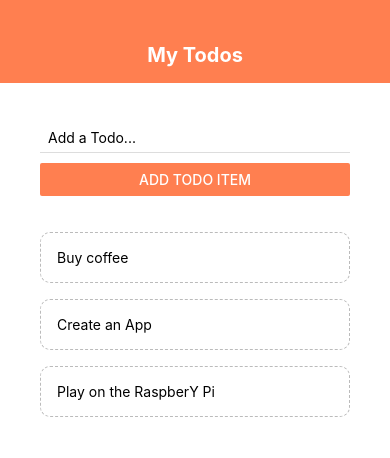
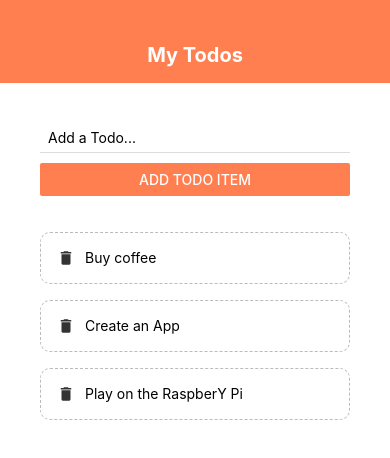
Before and after one commit to WebDevGuy2143/ReactNativeToDoApp, a React Native app: screen / in a window 390 px wide. Shown: the top 458 px of the page. Built offline with nearby package versions, Linux system fonts and the light colour scheme.

Commit message:
incorperated flexbox and imported icons (trash/delete icon) for app

```diff
--- a/App.js
+++ b/App.js
@@ -3,6 +3,7 @@
 import Header from './components/header';
 import TodoItem from './components/todoItem';
 import AddTodo from './components/addTodo';
+import Sandbox from './components/sandbox';
 
 export default function App() {
 
@@ -34,6 +35,7 @@
   }
 
   return (
+    // <Sandbox />
     <TouchableWithoutFeedback onPress={() =>{
       Keyboard.dismiss();
       console.log('dismissed keyboard')
@@ -63,8 +65,10 @@
   },
   content:{
     padding: 40,
+    flex: 1,
   },
   list:{
+    flex: 1,
     marginTop: 20,
   }
 
--- /dev/null
+++ b/components/sandbox.js
@@ -0,0 +1,39 @@
+import React from 'react';
+import { StyleSheet, View, Text } from 'react-native';
+
+export default function Sandbox() {
+  return (
+    <View style={styles.container}>
+        <Text style={styles.boxOne}>One</Text>
+        <Text style={styles.boxTwo}>Two</Text>
+        <Text style={styles.boxThree}>Three</Text>
+        <Text style={styles.boxFour}>Four</Text>
+    </View>
+  );
+}
+
+const styles = StyleSheet.create({
+    container: {
+        //flex: 1,
+        flexDirection: 'row',
+        justifyContent: 'space-around',
+        paddingTop: 40,
+        backgroundColor: '#ddd',
+    },
+    boxOne: {
+        backgroundColor: 'violet',
+        padding: 10,
+    },
+    boxTwo: {
+        backgroundColor: 'gold',
+        padding: 10,
+    },
+    boxThree: {
+        backgroundColor: 'coral',
+        padding: 10,
+    },
+    boxFour: {
+        backgroundColor: 'skyblue',
+        padding: 10,
+    }
+});
--- a/components/todoItem.js
+++ b/components/todoItem.js
@@ -1,21 +1,29 @@
 import React from 'react';
-import { StyleSheet, Text, TouchableOpacity } from 'react-native';
+import { StyleSheet, Text, TouchableOpacity, View } from 'react-native';
+import { MaterialIcons } from '@expo/vector-icons'
 
 export default function TodoItem({item, pressHandler}) {
   return (
     <TouchableOpacity onPress={() => pressHandler(item.key)}>
-        <Text style={styles.item}>{item.text}</Text>
+      <View style={styles.item}>
+        <MaterialIcons name='delete' size={18} color='#333' />
+      <Text style={styles.itemText}>{item.text}</Text>
+      </View>
     </TouchableOpacity>
   );
 }
 
 const styles = StyleSheet.create({
     item:{
+        flexDirection: 'row',
         padding: 16,
         marginTop: 16,
         borderColor: "#bbb",
         borderWidth: 1,
         borderStyle: "dashed",
         borderRadius: 10,
+    },
+    itemText:{
+      marginLeft: 10,
     }
 })
```
